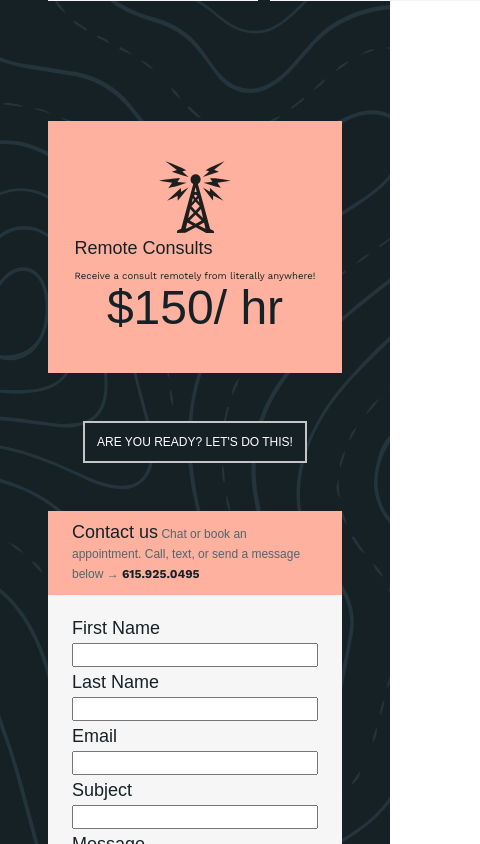
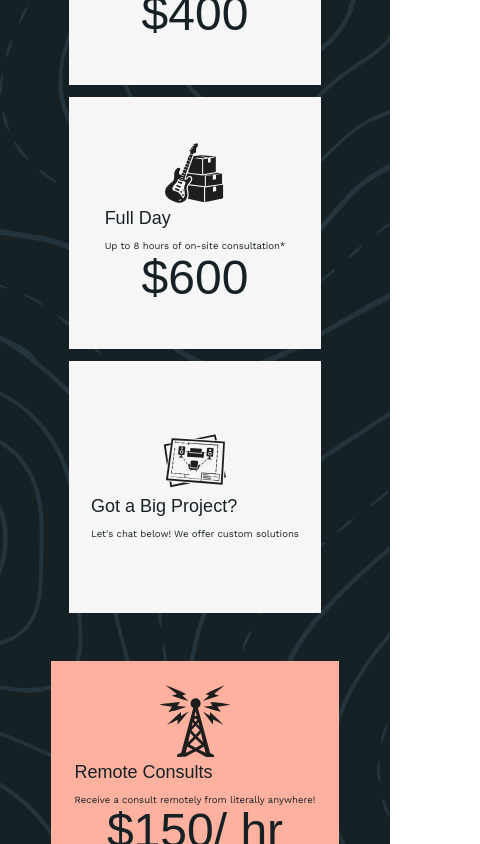
Before and after one commit to joshua-levan/hsc, a React (Vite) app: page / in a window 390 px wide. Shown: the part 2380-3224 px from the top of the page, 480 px wide, since content can reach past the window. Built offline with nearby package versions, Linux system fonts and the light colour scheme; a web font is replaced by a local one.

Commit message:
make pricing section responsive

```diff
--- a/src/components/pricing/Pricing.css
+++ b/src/components/pricing/Pricing.css
@@ -20,10 +20,17 @@
 }
 .pricing .pricing-section {
   max-width: 1440px;
+  width: 100%;
   display: flex;
   justify-content: space-between;
   flex-wrap: wrap;
   gap: 1.5rem;
+}
+@media (max-width: 1024px) {
+  .pricing .pricing-section {
+    flex-direction: column;
+    align-items: center;
+  }
 }
 .pricing .pricing-section .remote-card {
   background-color: #FEB19E;
@@ -36,6 +43,11 @@
   align-items: center;
   justify-content: center;
   padding: 1rem;
+}
+@media (max-width: 1024px) {
+  .pricing .pricing-section .remote-card {
+    margin-top: 0;
+  }
 }
 .pricing .pricing-section .remote-card img {
   height: 3rem;
@@ -51,6 +63,18 @@
   width: 18rem;
   flex-shrink: 0;
 }
+@media (max-width: 1024px) {
+  .pricing .pricing-section .cards-container {
+    align-self: center;
+  }
+}
+@media (max-width: 512px) {
+  .pricing .pricing-section .cards-container {
+    flex-direction: column;
+    align-items: center;
+    width: 10.5rem;
+  }
+}
 .pricing .pricing-section .cards-container .card {
   width: 8.75rem;
   height: 8.75rem;
@@ -60,6 +84,13 @@
   align-items: center;
   padding: 0.75rem;
   margin-bottom: 0.5rem;
+}
+@media (max-width: 512px) {
+  .pricing .pricing-section .cards-container .card {
+    width: 10.5rem;
+    height: 10.5rem;
+    justify-content: center;
+  }
 }
 .pricing .pricing-section .cards-container .card img {
   height: 2.5rem;
@@ -79,6 +110,12 @@
   display: flex;
   flex-direction: column;
 }
+@media (max-width: 668px) {
+  .pricing .contact-form {
+    padding: 0;
+    margin-top: 1rem;
+  }
+}
 .pricing .contact-form .contact-header {
   background-color: #FEB19E;
   padding: 0.5rem 1rem;
--- a/src/components/pricing/Pricing.scss
+++ b/src/components/pricing/Pricing.scss
@@ -21,10 +21,15 @@
     }
     .pricing-section {
         max-width: 1440px;
+        width: 100%;
         display: flex;
         justify-content: space-between;
         flex-wrap: wrap;
         gap: 1.5rem;
+        @media (max-width: 1024px) {
+            flex-direction: column;
+            align-items: center;
+        }
 
         .remote-card {
             background-color: $pink;
@@ -37,6 +42,9 @@
             align-items: center;
             justify-content: center;
             padding: 1rem;
+            @media (max-width: 1024px) {
+            margin-top: 0;
+        }
             img {
                 height: 3rem;
                 margin-bottom: 0.25rem;
@@ -51,6 +59,14 @@
         justify-content: space-between;
         width: 18rem;
         flex-shrink: 0;
+        @media (max-width: 1024px) {
+            align-self: center;
+        }
+        @media (max-width: 512px) {
+            flex-direction: column;
+            align-items: center;
+            width: 10.5rem;
+        }
             .card {
                 width: 8.75rem;
                 height: 8.75rem;
@@ -60,6 +76,11 @@
                 align-items: center;
                 padding: 0.75rem;
                 margin-bottom: 0.5rem;
+                @media (max-width: 512px) {
+                    width: 10.5rem;
+                    height: 10.5rem;
+                    justify-content: center;
+                }
                 img {
                     height: 2.5rem;
                     margin-bottom: 0.25rem;
@@ -82,6 +103,10 @@
     .contact-form {
         display: flex;
         flex-direction: column;
+        @media (max-width: 668px) {
+            padding: 0;
+            margin-top: 1rem;
+        }
         .contact-header{
             background-color: $pink;
             padding: 0.5rem 1rem;
```
Also changed, not shown: 1 other file (tests, documents, lock files or other folders).
